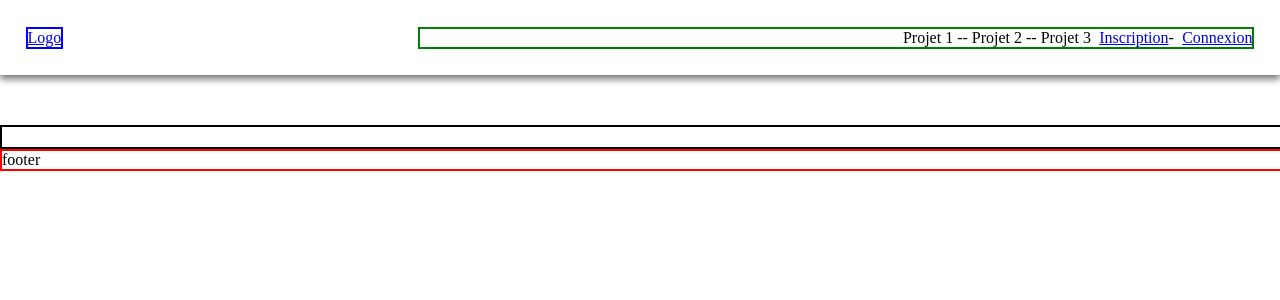
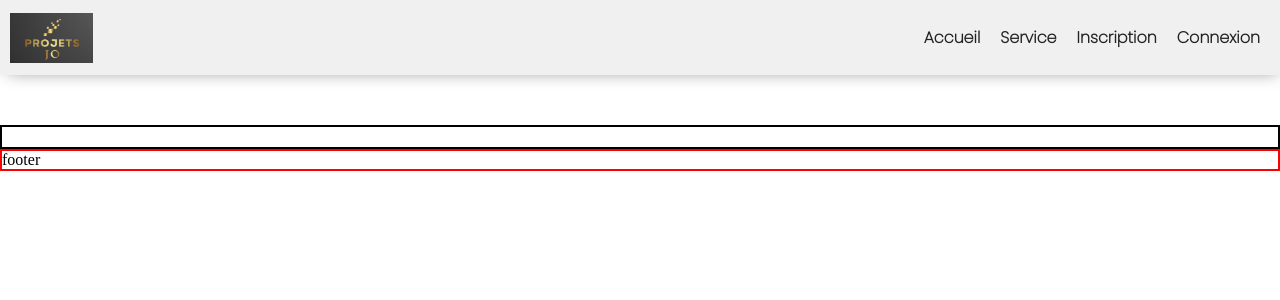
Before and after one commit to Joannie3/presentationprojets, a PHP site: page /index.php in a window 1280 px wide. Shown: the top 300 px of the page. Run offline with PHP 8.4, Linux system fonts and the light colour scheme; data that the repository does not hold is empty; some libraries are stand-ins or nearby versions.

Commit message:
Navbar +  Responsive

```diff
--- a/assets/css/navbar.css
+++ b/assets/css/navbar.css
@@ -1,33 +1,210 @@
-.menugeneral{
+
+/* font */
+@import url('https://fonts.googleapis.com/css2?family=Poppins:wght@200&display=swap');
+
+/*  font-family: 'Poppins', sans-serif; */
+
+
+/*rest*/
+*{
+    box-sizing: border-box;
+    outline: none;
+    margin: 0;
+    padding: 0;
+}
+
+/* ici se sera le mode blanc */
+.light-mode{
+    --navbar-color : #222;
+    --navbar-bg-color: #F0F0F0;
+}
+
+/* ici sera le mode noir */
+.dark-mode{
+    --navbar-color : #FFF;
+    --navbar-bg-color: #000;
+}
+
+/* ici c'est ma liste de menu en ul  */
+ul{
+    list-style: none;
+    font-family: 'Poppins', sans-serif;
+}
+
+/*navbar*/
+/* Ici on a centrer les liens et on met un fond noir et une écriture blanche */
+.navbar{
+    display: flex;
+    align-items: center;
+    justify-content: space-between;
+    height: 75px;
+    padding: 10px;
+    color : var(--navbar-color);
+    background: var(--navbar-bg-color);
+    box-shadow: 3px 1px 17px -5px grey;
     position: sticky;
     top : 0;
-    width: 100%;
-    height: 75px;
-    display: flex;
-    flex-direction: row;
-    justify-content: space-between;
-    background-color: #fff;
-    z-index: 500;
-    box-shadow: 0px 4px 7px rgba(0, 0, 0, 0.558);
+    z-index: 10000;
 }
 
-.logogauche{
-    border: 2px solid blue;
-    margin-top: auto;
-    margin-bottom: auto;
-    margin-left: 2%;
+.navbar__links{
+    display: flex; /* display felx pour mettre les elements en ligne*/
 }
 
-.menudroite{
-    border: 2px solid green;
-    margin-top: auto;
-    margin-bottom: auto;
-    margin-right: 2%;
-    width: 65%;
-    display: flex;
-    justify-content: flex-end;
+.navbar__link{
+    display: flex; /* display felx pour mettre les elements en ligne*/
+    padding: 0 10px;
 }
 
-.menudroite a{
-    margin-left : 1%;
+/* Permet de mettre la couleur des liens en blancs */
+.navbar__link > a{
+    text-decoration: none;
+    color : var(--navbar-color);
+    font-weight: bold;
 }
+
+.burger{
+    display: none;
+}
+
+.navbar__logo{
+    width: 83px;
+    height: 50px;
+}
+
+.navbar__logo img{
+    width: 100%;
+    height: 100%;
+}
+
+
+/*petit ecran*/
+@media screen and (max-width: 768.98px){
+
+    /* ici on cible tous les liens */
+    .navbar__links{
+        display: flex;
+        flex-direction: column;
+        width: 0;
+        height: calc(100vh - 65px);
+        position: absolute;
+        z-index: 500;
+        top : 75px; /* mm hauteur que la nav*/
+        right: 0;
+        background: var(--navbar-bg-color);
+        transition: all .5s ease-in-out;
+    }
+
+    .show-nav .navbar__links{
+        width: 100%;
+    }
+
+    .navbar__link{
+        transform: translateX(101%);
+    }
+
+    .show-nav .navbar__link{
+        transform: translateX(0);
+    }
+
+
+    .navbar__link > a{
+        display: block;
+        padding: 1rem;
+        font-size: 1.6rem;
+        transition: all .4s ease-in-out;
+    }
+
+    .navbar__link > a:hover{
+        /* padding: 2rem; */
+        letter-spacing: 5px;
+    }
+
+    /* toggle menu */
+    .burger{
+        display: block;
+        position: relative;
+        padding: 0;
+        width: 45px;
+        height: 45px;
+        border: none;
+        background-color: transparent;
+        cursor: pointer;
+    }
+
+    .bar{
+        display: block;
+        width: 45px;
+        height: 4px;
+        background: var(--navbar-color);
+        border-radius: 3px;
+        transition: all .5s ease-in-out;
+    }
+
+    .show-nav .bar{
+        width: 0;
+        background: transparent;
+    }
+
+    .bar::before, .bar::after{
+        content: "";
+        width: 45px;
+        height: 4px;
+        position: absolute;
+        left: 0;
+        background: var(--navbar-color);
+        border-radius: 3px;
+        transition: all .5s ease-in-out;
+    }
+
+    .bar::before{
+        transform: translateY(-12px);
+    }
+
+    .bar::after{
+        transform: translateY(12px);
+    }
+
+    .show-nav .bar::before{
+        transform: rotate(45deg);
+    }
+
+    .show-nav .bar::after{
+        transform: rotate(-45deg);
+    }
+
+    .show-nav .first{
+        transition: all 1s ease-out;
+    }
+    .show-nav .two{
+        transition: all 1.1s ease-out;
+    }
+    .show-nav .third{
+        transition: all 1.2s ease-out;
+    }
+    .show-nav .four{
+        transition: all 1.3s ease-out;
+    }
+
+}
+
+
+/* moyen ecran */
+@media screen and (min-width: 768px){
+    /* permet d'avoir la ligne sous le titre que l'on survole */
+    .navbar__link > a::after{
+        display: block;
+        content: "";
+        width: 0;
+        height: 1px;
+        background: var(--navbar-color);
+        transition: width 0.4s;
+    }
+
+    .navbar__link:hover > a::after{
+        width: 100%;
+    }
+
+}
+
+/* animation */
--- a/assets/css/style.css
+++ b/assets/css/style.css
@@ -7,6 +7,7 @@ body{
     width: 100%;
     border : 2px solid black;
     margin-top : 50px;
+    z-index: -50;
 }
 
 .titre1{
@@ -16,7 +17,7 @@ body{
 }
 
 .negatif{
-    color: red;
+    color: red !important;
 }
 
 .affirmatif{
--- a/assets/includes/header.php
+++ b/assets/includes/header.php
@@ -10,6 +10,11 @@
     <link href="assets/css/projet.css" rel="stylesheet">
     <link href="assets/css/footer.css" rel="stylesheet">
 
+
+    <link rel="preconnect" href="https://fonts.googleapis.com">
+<link rel="preconnect" href="https://fonts.gstatic.com" crossorigin>
+<link href="https://fonts.googleapis.com/css2?family=Poppins:wght@200&display=swap" rel="stylesheet">
+
     <script src="https://code.jquery.com/jquery-3.1.1.min.js"></script>
 
     <title>Listing des projets</title>
--- a/assets/includes/navbar.php
+++ b/assets/includes/navbar.php
@@ -1,28 +1,21 @@
-<div class="menugeneral">
+<nav class="navbar light-mode">
 
-<div class="logogauche"><a href="index.php">Logo</a></div>
+    <div class="navbar__logo"><img src="assets/img/logo2.png" alt=""></div>
 
-<div class="menudroite">Projet 1 -- Projet 2 -- Projet 3
+    <ul class="navbar__links">
 
-    <?php
-        if (isset($_SESSION["membres"]["id"]))
-        {
-            echo "<a href='ajouterprojet.php'>Ajouter un projet</a>";
+        <li class="navbar__link first"><a href="#">Accueil</a></li>
+        <li class="navbar__link two "><a href="#">Service</a></li>
+        <li class="navbar__link third"><a href="#">Inscription</a></li>
+        <li class="navbar__link four"><a href="#">Connexion</a></li>
 
-            echo "<a href='deconnexion.php'>Se déconnecter</a>";
-        }
-        else
-        {
+    </ul>
 
+    <button class="burger">
 
-    ?>
+        <span class="bar"></span>
 
-<a href="inscription.php">Inscription</a> - <a href="connexion.php">Connexion</a>
+    </button>
+</nav>
 
-    <?php
-        }
-    ?>
-
-</div>
-
-</div>
+<script src="assets/js/menu.js"></script>
--- /dev/null
+++ b/assets/js/menu.js
@@ -0,0 +1,11 @@
+function toggleMenu(){
+    const navbar = document.querySelector('.navbar');
+    const burger = document.querySelector('.burger');
+
+    burger.addEventListener('click', () => {
+        navbar.classList.toggle('show-nav');
+    })
+
+}
+
+toggleMenu();
```
Also changed, not shown: assets/img/logo.png (added), assets/img/logo2.png (added), 1 other file.
